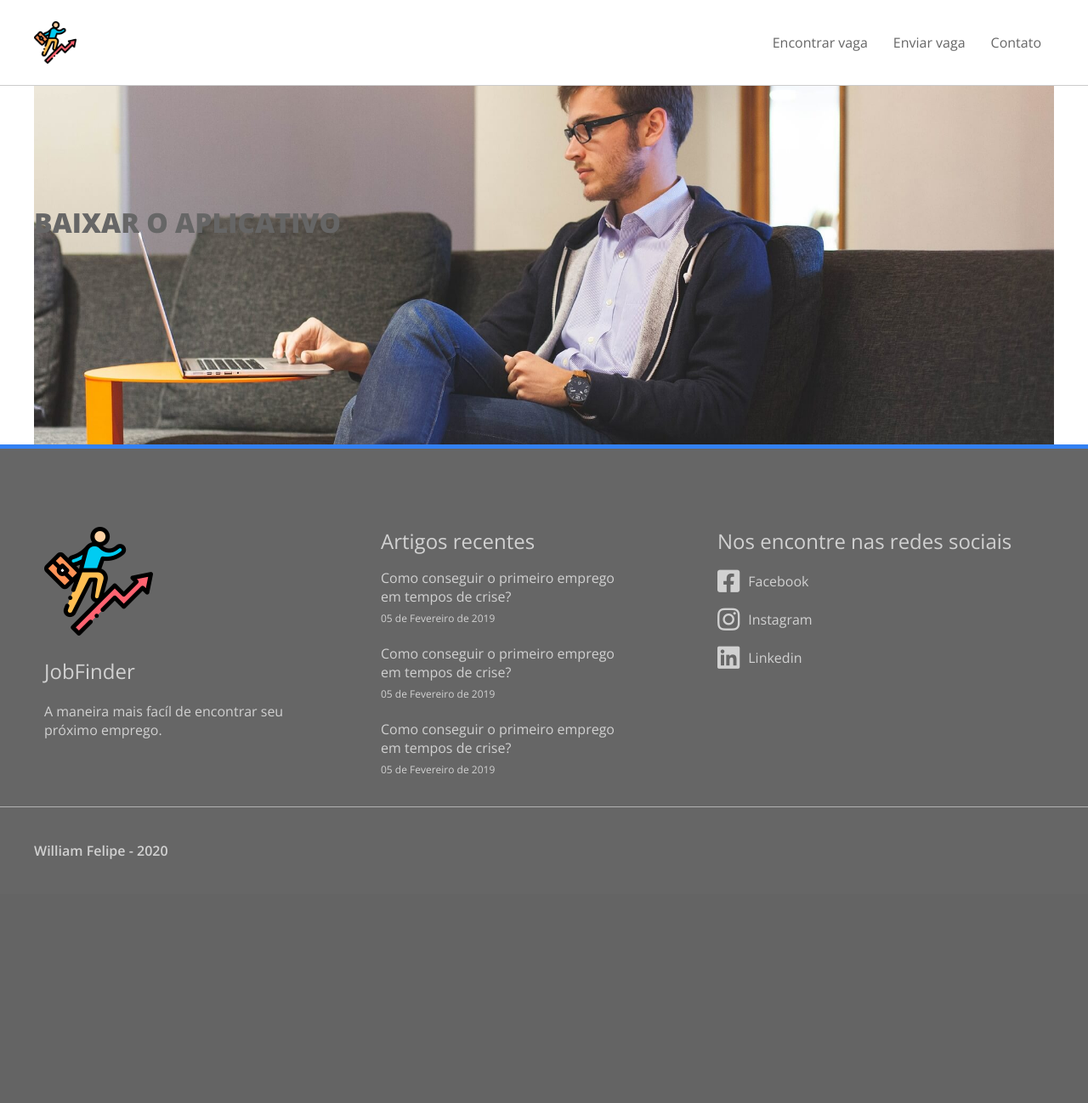
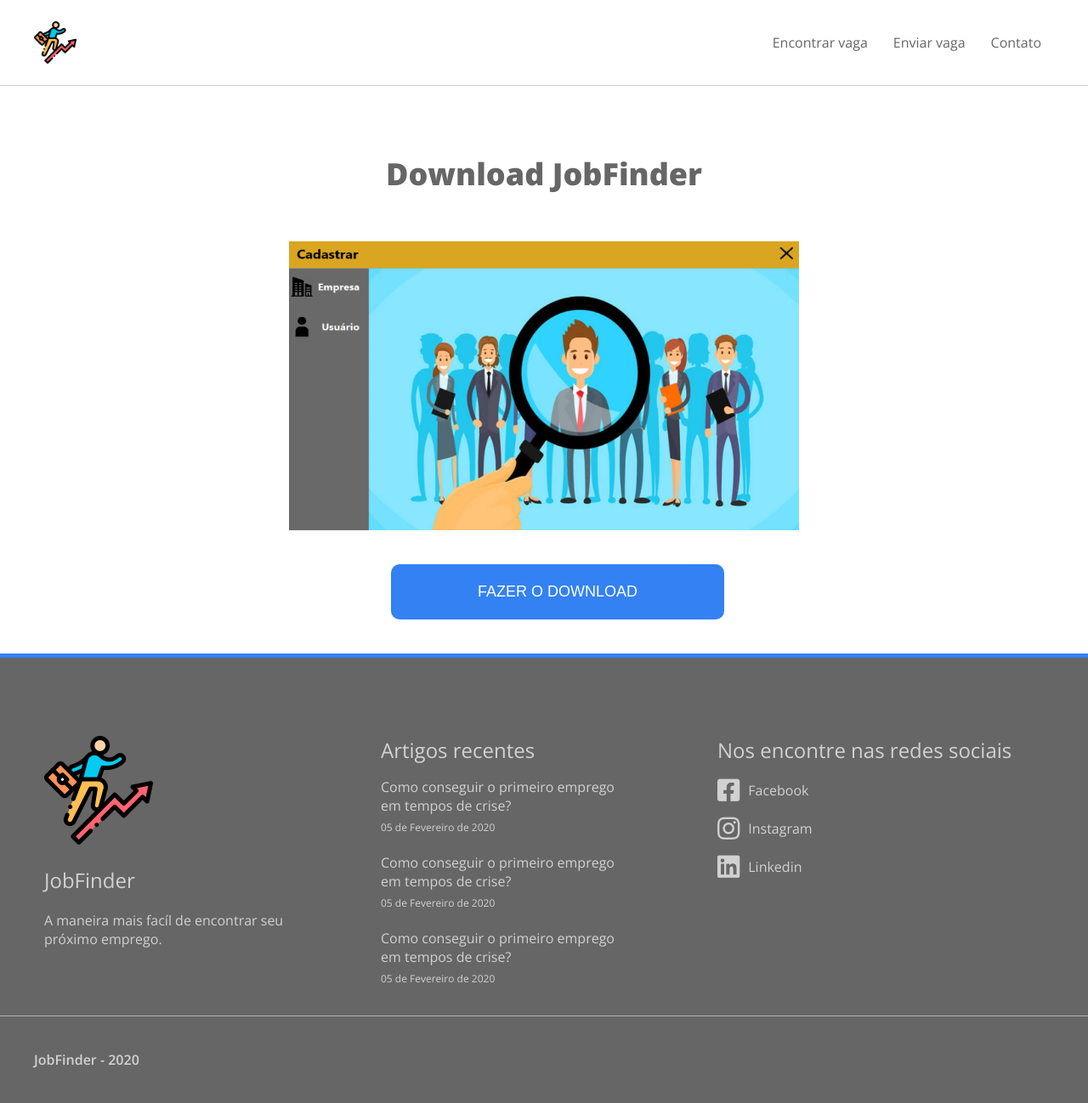
Before and after one commit to williamfelipee2/projetoEmprego, a PHP site: page /sendjobs.html in a window 1280 px wide. Shown: the whole page at 85% size. Before the commit the page ends 1011 px from the top, so only its background shows below. Run offline with PHP 8.4, Linux system fonts and the light colour scheme; some libraries are stand-ins or nearby versions.

Commit message:
finalizando a sendjobs

```diff
--- a/css/styles.css
+++ b/css/styles.css
@@ -673,6 +673,53 @@ footer .wrapper::after {
     font-weight: bold;
     margin-left: .5em;
 }
+/*send jobs page */
+#sendjobs #sendjobs-container{
+    margin-top: 100px;
+    background: none;
+    padding: 5em 0;
+
+}
+
+#sendjobs h1 {
+    font-size: 36px;
+    margin-bottom: 50px;
+    text-align: center;
+}
+
+#cadastro {
+    position: relative;
+	left: 300px;
+    top: 5px;
+    }
+
+
+    #sendjobs input, #sendjobs select, #sendjobs textarea {
+        background-color: #FFF;
+        border-radius: 10px;
+        border-color: transparent;
+        padding: 20px 100px;
+        font-size: 18px;
+        margin: 40 10px;
+
+    }
+
+     #sendjobs input[type=submit] {
+        position: relative;
+        background-color: #3381f3;
+        text-transform: uppercase;
+        color: #FFF;
+        cursor: pointer;
+        transition: 0.5s;
+        left: 35%;
+        top: 40px;
+    }
+
+    #search-form input[type=submit]:hover, #sendjobs input[type=submit]:hover {
+        background-color: #2B79EB;
+    }
+
+
 /*Find jobs page*/
 
 #findjobs #search-form input[type=submit]{
--- a/findjobs.html
+++ b/findjobs.html
@@ -154,17 +154,17 @@
 							<li>
 								<a href="#">Como conseguir o primeiro emprego<br> em
 									tempos de crise?</a>
-								<span class="article-date">05 de Fevereiro de 2019</span>
+								<span class="article-date">05 de Fevereiro de 2020</span>
 							</li>
 							<li>
 								<a href="#">Como conseguir o primeiro emprego<br> em
 									tempos de crise?</a>
-								<span class="article-date">05 de Fevereiro de 2019</span>
+								<span class="article-date">05 de Fevereiro de 2020</span>
 							</li>
 							<li>
 								<a href="#">Como conseguir o primeiro emprego<br> em
 									tempos de crise?</a>
-								<span class="article-date">05 de Fevereiro de 2019</span>
+								<span class="article-date">05 de Fevereiro de 2020</span>
 							</li>
 						</ul>
 					</div>
--- a/sendjobs.html
+++ b/sendjobs.html
@@ -9,10 +9,10 @@
 </head>
 </head>
 <body>
-    <div class="container">
+    <div class="container" id="sendjobs">
 		<header>
 			<nav>
-				<div class="nav-container">
+				<div class="nav-container" >
 					<a href="index.html">
 						<img id="logo" src="img/logo.png" alt="JobFinder">
 						<i class="fas fa-bars btn-menumobile"></i>
@@ -27,7 +27,11 @@
 
 		</header>
 		<main id="sendjobs-container" class="wrapper">
-			<h1>BAIXAR O APLICATIVO</h1>
+			<h1>Download JobFinder</h1>
+			<img src="img/cadastro.png"  id="cadastro" width="600" height="340"/>
+			<div class="input-box">
+				<input type="submit" value="FAZER O DOWNLOAD">
+			</div>
         </main>
 
 		<footer>
@@ -46,17 +50,17 @@
 							<li>
 								<a href="#">Como conseguir o primeiro emprego<br> em
 									tempos de crise?</a>
-								<span class="article-date">05 de Fevereiro de 2019</span>
+								<span class="article-date">05 de Fevereiro de 2020</span>
 							</li>
 							<li>
 								<a href="#">Como conseguir o primeiro emprego<br> em
 									tempos de crise?</a>
-								<span class="article-date">05 de Fevereiro de 2019</span>
+								<span class="article-date">05 de Fevereiro de 2020</span>
 							</li>
 							<li>
 								<a href="#">Como conseguir o primeiro emprego<br> em
 									tempos de crise?</a>
-								<span class="article-date">05 de Fevereiro de 2019</span>
+								<span class="article-date">05 de Fevereiro de 2020</span>
 							</li>
 						</ul>
 					</div>
@@ -89,7 +93,7 @@
 			</div>
 			<div class="footer-bottom">
 				<div class="wrapper">
-					<p>William Felipe - 2020</p>
+					<p>JobFinder - 2020</p>
 				</div>
 			</div>
 		</footer>
```
Also changed, not shown: index.html (+7 -7 lines), job.html (+4 -4 lines), img/cadastro.png (added).
